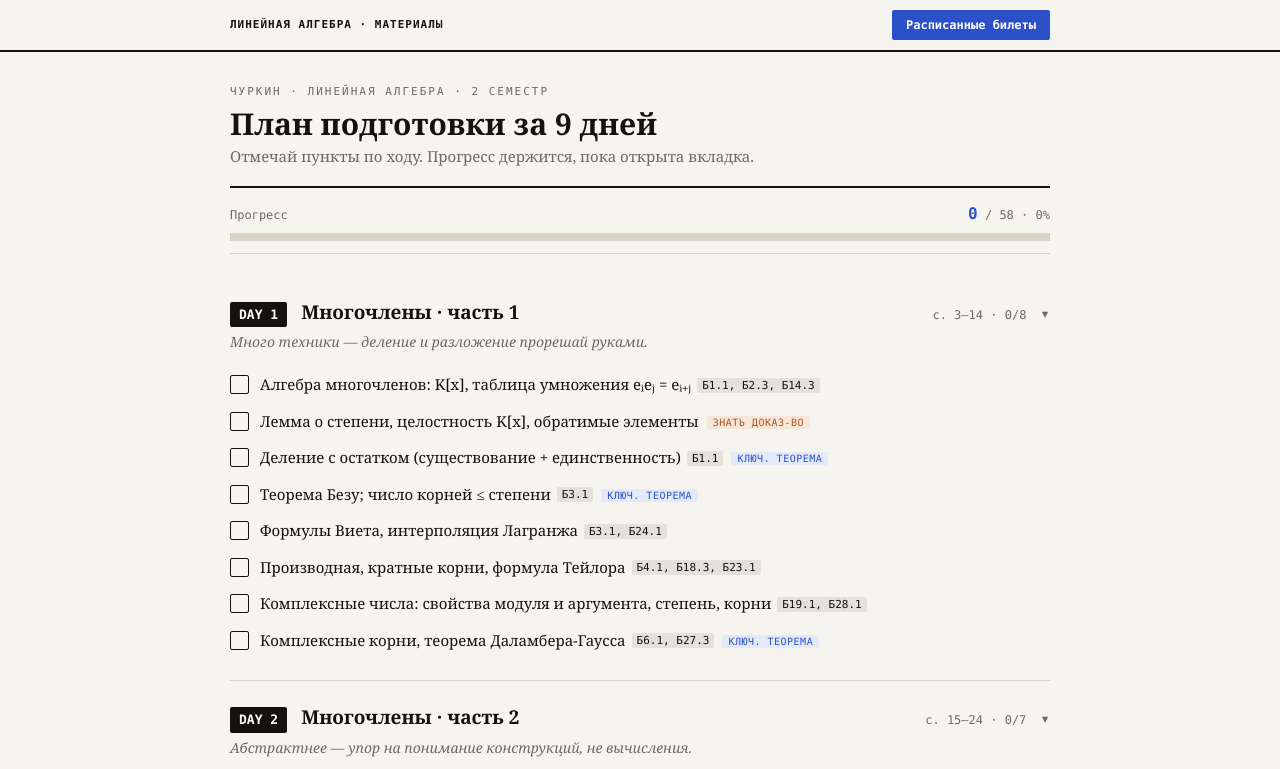
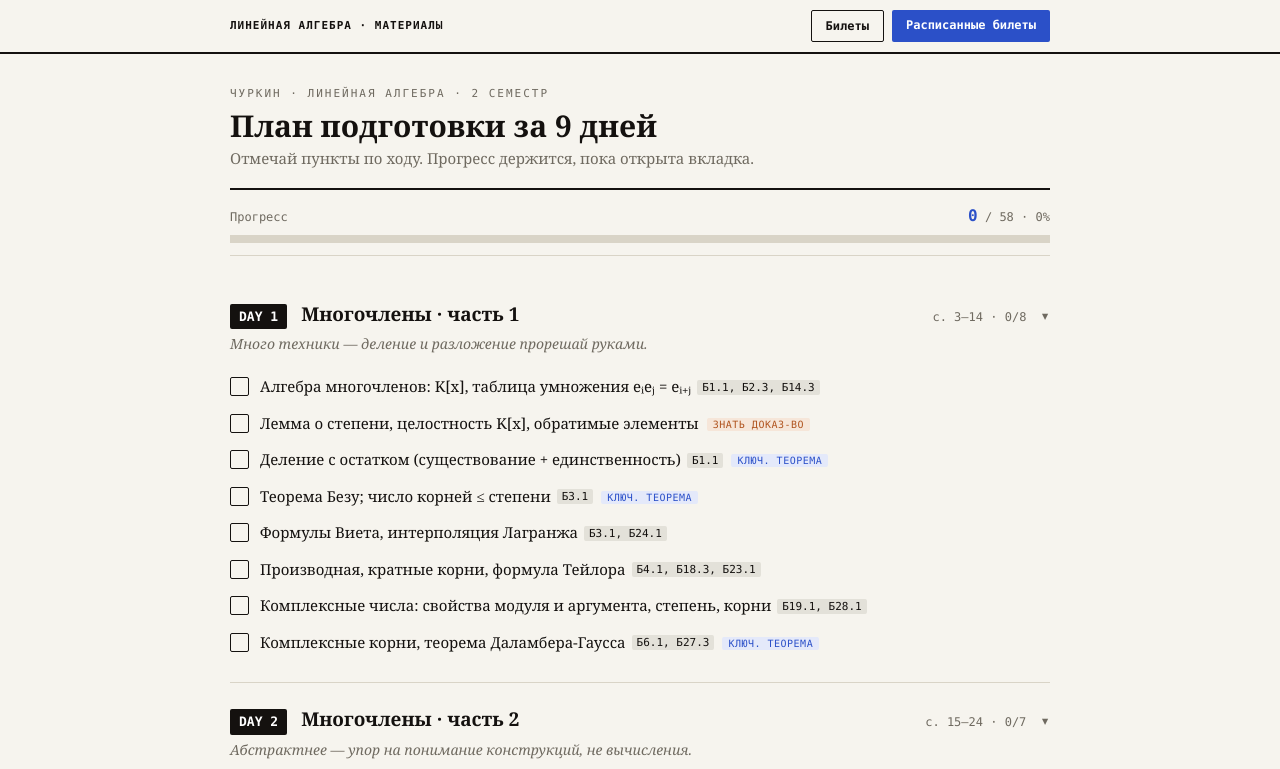
Before and after one commit to mtvxlqq/LinalCheckList, a plain HTML site: page index.html in a window 1280 px wide. Shown: the top 769 px of the page. Drawn offline with Linux system fonts and the light colour scheme.

Commit message:
Update index.html

```diff
--- a/index.html
+++ b/index.html
@@ -17,6 +17,12 @@
     --review-soft: #f6e6d9;
   }
   * { box-sizing: border-box; margin: 0; padding: 0; }
+
+  /* Плавный скролл при клике на якорь */
+  html {
+    scroll-behavior: smooth;
+  }
+
   body {
     font-family: Georgia, 'Times New Roman', serif;
     color: var(--ink);
@@ -49,20 +55,34 @@
     color: var(--ink);
     font-weight: 700;
   }
-  .btn-tickets {
+  .top-bar-actions {
+    display: flex;
+    gap: 8px;
+  }
+  .btn-tickets, .btn-scroll {
     display: inline-block;
     font-family: 'SF Mono', Consolas, Menlo, monospace;
     font-size: 12px;
     font-weight: 700;
-    color: #fff;
-    background: var(--accent);
     padding: 6px 14px;
     border-radius: 2px;
     text-decoration: none;
-    transition: background .15s;
+    transition: all .15s;
+  }
+  .btn-tickets {
+    color: #fff;
+    background: var(--accent);
   }
   .btn-tickets:hover {
     background: #1d3fa3;
+  }
+  .btn-scroll {
+    color: var(--ink);
+    background: transparent;
+    border: 1px solid var(--ink);
+  }
+  .btn-scroll:hover {
+    background: rgba(20, 17, 15, 0.08);
   }
 
   .wrap { max-width: 860px; margin: 0 auto; padding: 32px 20px 80px; }
@@ -104,7 +124,8 @@
   .tag.proof { background: var(--review-soft); color: var(--review); }
   .t-ref { font-family: 'SF Mono', Consolas, monospace; font-size: 11px; color: var(--ink); background: #e3e1d9; padding: 1px 5px; border-radius: 2px; margin-left: 6px; vertical-align: middle; white-space: nowrap; }
 
-  .tickets-wrap { margin-top: 50px; border-top: 2px solid var(--ink); padding-top: 30px; margin-bottom: 40px; }
+  /* Отступ сверху (scroll-margin-top) нужен, чтобы при переходе к билетам заголовок архива не прятался под фиксированную шапку */
+  .tickets-wrap { margin-top: 50px; border-top: 2px solid var(--ink); padding-top: 30px; margin-bottom: 40px; scroll-margin-top: 60px; }
   .tickets-grid { display: grid; grid-template-columns: repeat(auto-fill, minmax(250px, 1fr)); gap: 16px; margin-top: 20px; }
   .ticket-card { background: rgba(255, 255, 255, 0.35); border: 1px solid var(--rule); padding: 16px; border-radius: 2px; }
   .ticket-card.missing { opacity: 0.5; border-style: dashed; background: none; }
@@ -127,7 +148,7 @@
     .day-title { font-size: 17px; }
     .pages { display: none; }
     .tickets-grid { grid-template-columns: 1fr; }
-    .top-bar-title { display: none; } /* Скрываем текст в шапке на мобильных, оставляя только кнопку по центру */
+    .top-bar-title { display: none; } /* Скрываем текст в шапке на мобильных */
     .top-bar-inner { justify-content: center; }
   }
   @media (prefers-reduced-motion: reduce) { * { transition: none !important; } }
@@ -138,7 +159,10 @@
 <div class="top-bar">
   <div class="top-bar-inner">
     <div class="top-bar-title">Линейная алгебра · Материалы</div>
-    <a href="https://drive.google.com/file/d/178h0-dhMwn9LMJOt0FOCU-FJxxCJcT-7/view?usp=sharing" target="_blank" class="btn-tickets">Расписанные билеты</a>
+    <div class="top-bar-actions">
+      <a href="#archive" class="btn-scroll">Билеты</a>
+      <a href="https://drive.google.com/file/d/178h0-dhMwn9LMJOt0FOCU-FJxxCJcT-7/view?usp=sharing" target="_blank" class="btn-tickets">Расписанные билеты</a>
+    </div>
   </div>
 </div>
 
@@ -159,7 +183,7 @@
 
   <div id="days"></div>
 
-  <div class="tickets-wrap">
+  <div class="tickets-wrap" id="archive">
     <div class="eyebrow">Архив материалов</div>
     <h2 style="font-size: 24px; font-weight: 700; margin-top: 4px;">Экзаменационные билеты (2025 год)</h2>
     <div id="tickets" class="tickets-grid"></div>
@@ -213,7 +237,7 @@ var PLAN = [
   { day: 4, kind: 'study', title: 'Линейные отображения · часть 2', pages: 'с. 37–52',
     note: 'ЖНФ технически тяжёлая — прорешай пример с N (с. 51).',
     items: [
-      ['Собственные значения, характеристический многочлен', 'key', 'Б18.1, Б26.3, Б29.3'],
+      ['Собственные значения, characteristic-characteristic многочлен', 'key', 'Б18.1, Б26.3, Б29.3'],
       ['Диагонализируемость (3 эквивалентных условия)', 'proof', 'Б3.3, Б5.3, Б14.1'],
       ['Инвариантные подпространства, приводимость, спектр сужения', null, 'Б16.1, Б27.1'],
       ['Корневые векторы, подпространства и корневое разложение', null, 'Б6.2'],
```
